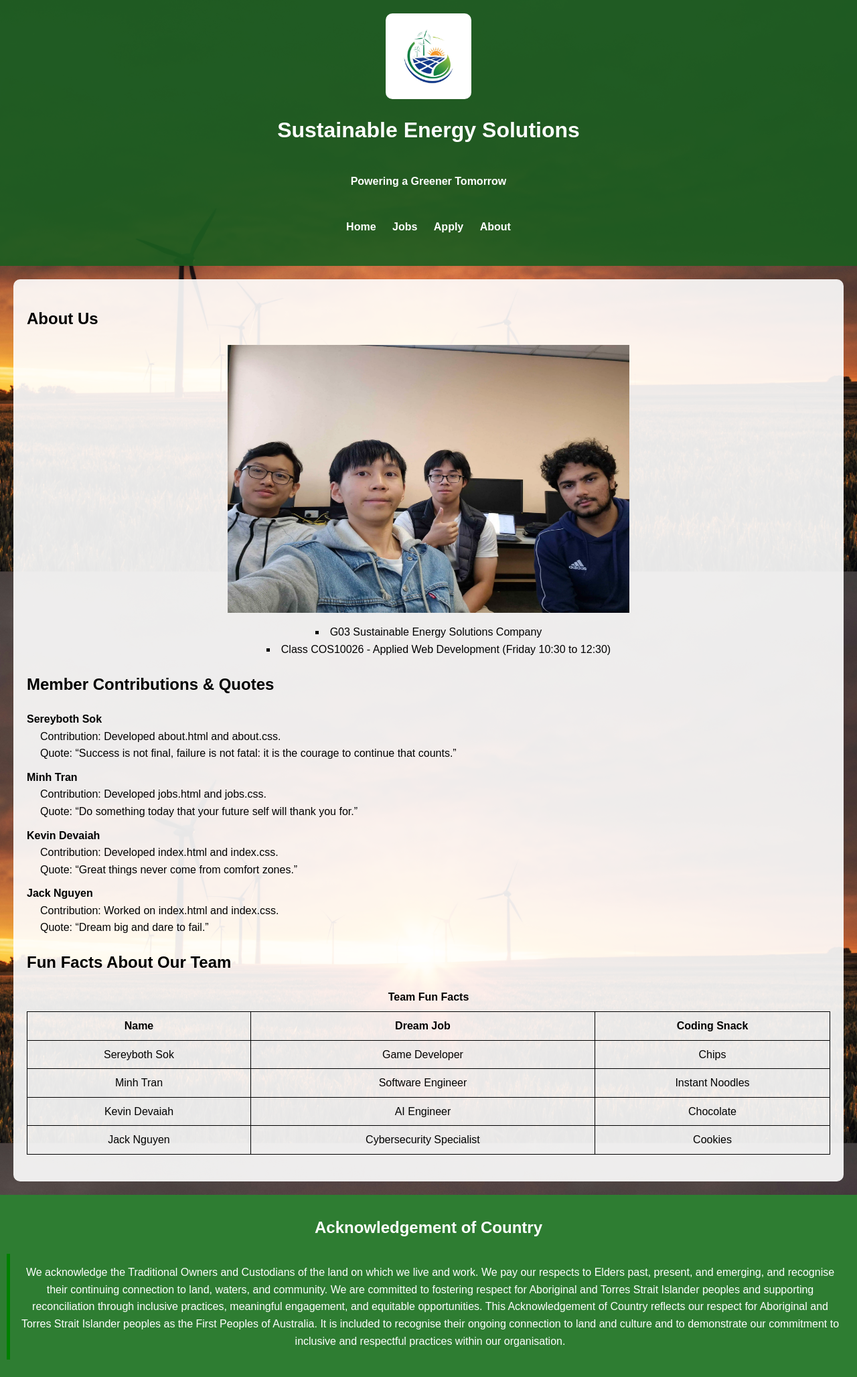
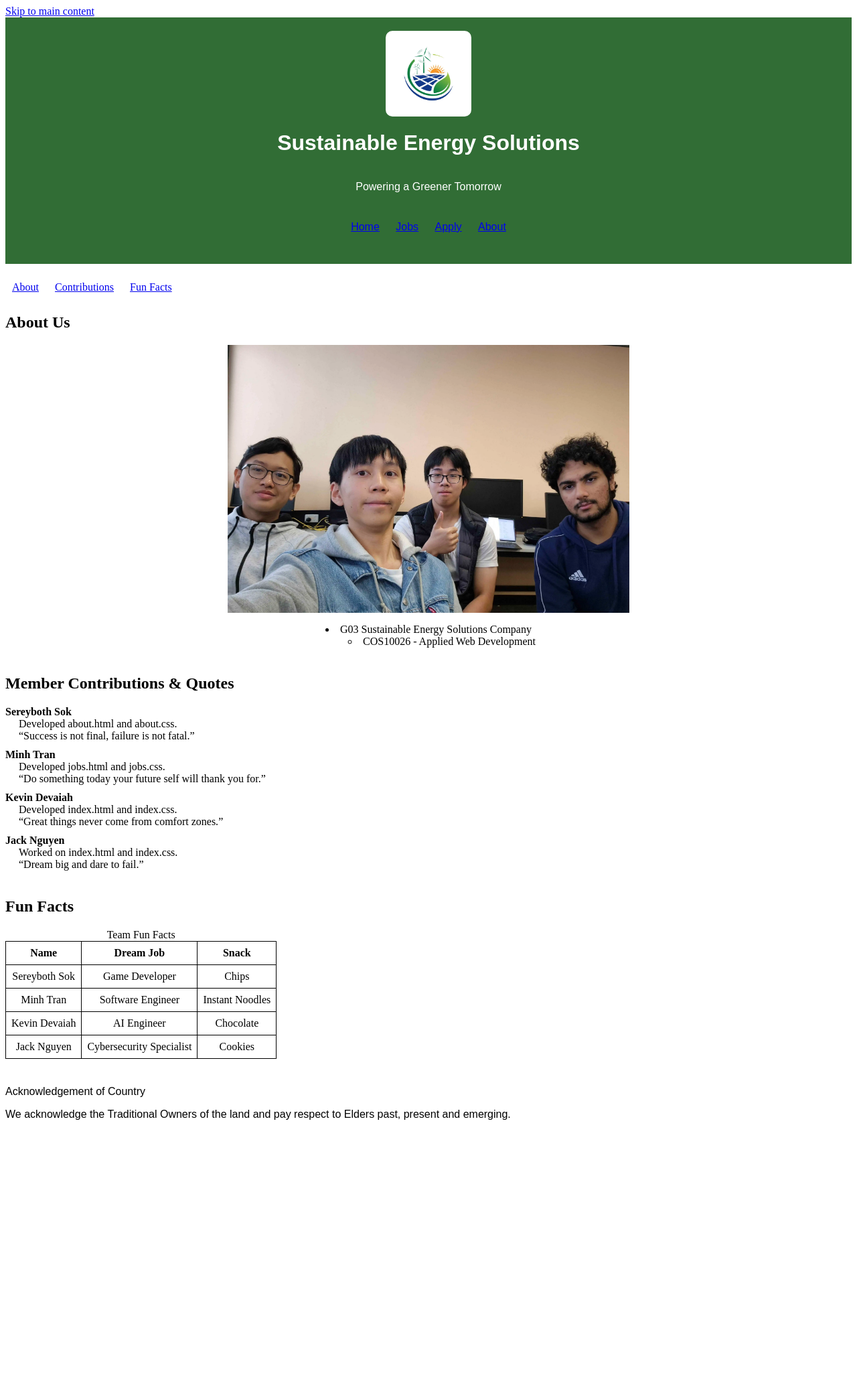
Before and after one commit to MinhSwin/COS10026-Applied_Web_Project_Part_2-Group-Submission-, a PHP site: page /about.html in a window 1280 px wide. Shown: the whole page at 67% size. After the commit the page ends 1672 px from the top, so only its background shows below. Run offline with PHP 8.4, Linux system fonts and the light colour scheme.

Commit message:
Update about page usability and accessibility  (changes to about.html and css)

```diff
--- a/about.css
+++ b/about.css
@@ -1,93 +1,8 @@
-/*
-
-filename: [about.css]
-
-author: [Sereyboth Sok]
-
-created: [8/03/2026]
-
-last modified: [17/04/2026]
-
-description: [Refers to about.html page. For styling the about.html]
-
-*/
-
-/* Page background */
-body {
-    font-family: Arial, sans-serif;
-    margin: 0;
-    line-height: 1.6;
-
-    /* Background image */
-    background-image: url("images/background image Wind turbines.jpg");
-    background-size: cover;
-    background-attachment: fixed;
-}
-/* MAIN */
-
-main {
-    background-color: rgba(255, 255, 255, 0.9);
-    margin: 20px;
-    padding: 20px;
-    border-radius: 10px;
-}
-
-/* HEADER */
-header
-{
-    background-color: rgba(27, 94, 32, 0.9);
-    color: rgb(255, 255, 255);
-    text-align: center;
-    font-size: 2em;
-    font-weight: bold;
-    padding: 20px;
-}
-ul {
-    list-style-type: square;
-    padding-left: 30px;
-}
-.about-list {
-    text-align: center;
-    list-style-position: inside;
-    padding-left: 0;
-}
-
-
-
-/* Navigation */
-nav ul {
-    list-style: none;
-    padding: 10px;
-}
-
-nav ul li {
-    display: inline-block;
-    margin: 10px;
-}
-
-nav a {
-    color: white;
-    text-decoration: none;
-}
-
-nav a:hover {
-    text-decoration: underline;
-}
-
-/* ACKNOWLEDGEMENT */
-
-.acknowledgement {
-
-    border-left: 5px solid green;
-    padding: 15px;
-    margin-top: 20px;
-}
-/* Table */
-
 .table {
     width: 100%;
     border-collapse: collapse;
-    margin-top: 15px;
+    overflow-x: auto;
+    display: block;
 }
 
 .table th,
@@ -97,29 +12,20 @@
     text-align: center;
 }
 
-.table th {
-    font-weight: bold;
-}
-/* Caption spacing */
-.table caption {
-    margin-bottom: 8px;
-    font-weight: bold;
-}
-
-/* Center the image */
 .web-group {
     display: block;
     margin: 10px auto;
+
     width: 600px;
     height: 400px;
+
+    object-fit: cover;
 }
 
-/* Improve spacing */
 section {
-    margin-bottom: 20px;
+    margin-bottom: 40px;
 }
 
-/* Definition list spacing */
 dt {
     font-weight: bold;
     margin-top: 10px;
@@ -129,11 +35,9 @@
     margin-left: 20px;
     margin-bottom: 10px;
 }
-/* FOOTER */
 
-footer {
-    background-color: #2e7d32;
-    color: white;
+.about-list {
     text-align: center;
-    padding: 10px;
+    list-style-position: inside;
+    padding-left: 0;
 }
--- a/about.html
+++ b/about.html
@@ -2,94 +2,100 @@
 <html lang="en">
 <head>
     <meta charset="utf-8">
-    <meta name="description" content="Apply website">
-    <meta name="keywords" content="HTML, About">
+    <meta name="description" content="About Sustainable Energy Solutions">
+    <meta name="keywords" content="HTML, About, Sustainable Energy">
     <meta name="author" content="Sereyboth Sok">
+    <meta name="viewport" content="width=device-width, initial-scale=1.0">
+
+    <link rel="stylesheet" href="style.css">
     <link rel="stylesheet" href="about.css">
-    <link rel="stylesheet" href="style.css">
+
     <title>About Us</title>
 </head>
 
 <body>
 
-<header>
-    <img id="logo" src="images/green-energy-logo.webp" alt="Solar energy logo" class="logo">
+<a class="skip-link" href="#main-content">Skip to main content</a>
+
+<header role="banner">
+    <img id="logo" src="images/green-energy-logo.webp" alt="Solar energy company logo">
     <h1>Sustainable Energy Solutions</h1>
     <p class="slogan">Powering a Greener Tomorrow</p>
 
-    <nav>
+    <nav aria-label="Main navigation">
         <ul>
             <li><a href="index.html">Home</a></li>
             <li><a href="jobs.html">Jobs</a></li>
             <li><a href="apply.html">Apply</a></li>
-            <li><a href="about.html">About</a></li>
+            <li><a href="about.html" aria-current="page">About</a></li>
         </ul>
     </nav>
 </header>
 
-<main>
+<main id="main-content">
 
-    <!-- About Section -->
-    <section>
+    <nav class="page-nav" aria-label="Page sections">
+        <ul>
+            <li><a href="#about">About</a></li>
+            <li><a href="#contributions">Contributions</a></li>
+            <li><a href="#facts">Fun Facts</a></li>
+        </ul>
+    </nav>
+
+    <section id="about">
         <h2>About Us</h2>
 
         <img src="images/web_group.webp"
-             alt="Group members working together"
+             alt="Group members collaborating on a web development project"
              class="web-group">
 
         <ul class="about-list">
             <li>
                 G03 Sustainable Energy Solutions Company
                 <ul>
-                    <li>Class COS10026 - Applied Web Development (Friday 10:30 to 12:30)</li>
+                    <li>COS10026 - Applied Web Development</li>
                 </ul>
             </li>
         </ul>
     </section>
 
-    <!-- Contributions Section -->
-    <section>
+    <section id="contributions">
         <h2>Member Contributions & Quotes</h2>
 
         <dl>
             <dt>Sereyboth Sok</dt>
-            <dd>
-                Contribution: Developed about.html and about.css.<br>
-                Quote: <q>Success is not final, failure is not fatal: it is the courage to continue that counts.</q>
+            <dd>Developed about.html and about.css.<br>
+                <q>Success is not final, failure is not fatal.</q>
             </dd>
 
             <dt>Minh Tran</dt>
-            <dd>
-                Contribution: Developed jobs.html and jobs.css.<br>
-                Quote: <q>Do something today that your future self will thank you for.</q>
+            <dd>Developed jobs.html and jobs.css.<br>
+                <q>Do something today your future self will thank you for.</q>
             </dd>
 
             <dt>Kevin Devaiah</dt>
-            <dd>
-                Contribution: Developed index.html and index.css.<br>
-                Quote: <q>Great things never come from comfort zones.</q>
+            <dd>Developed index.html and index.css.<br>
+                <q>Great things never come from comfort zones.</q>
             </dd>
 
             <dt>Jack Nguyen</dt>
-            <dd>
-                Contribution: Worked on index.html and index.css.<br>
-                Quote: <q>Dream big and dare to fail.</q>
+            <dd>Worked on index.html and index.css.<br>
+                <q>Dream big and dare to fail.</q>
             </dd>
         </dl>
     </section>
 
-    <!-- Fun Facts Section -->
-    <section>
-        <h2>Fun Facts About Our Team</h2>
+    <section id="facts">
+        <h2>Fun Facts</h2>
 
         <table class="table">
             <caption>Team Fun Facts</caption>
 
             <thead>
                 <tr>
-                    <th>Name</th>
-                    <th>Dream Job</th>
-                    <th>Coding Snack</th>
+                    <th scope="col">Name</th>
+                    <th scope="col">Dream Job</th>
+                    <th scope="col">Snack</th>
                 </tr>
             </thead>
 
@@ -99,19 +105,16 @@
                     <td>Game Developer</td>
                     <td>Chips</td>
                 </tr>
-
                 <tr>
                     <td>Minh Tran</td>
                     <td>Software Engineer</td>
                     <td>Instant Noodles</td>
                 </tr>
-
                 <tr>
                     <td>Kevin Devaiah</td>
                     <td>AI Engineer</td>
                     <td>Chocolate</td>
                 </tr>
-
                 <tr>
                     <td>Jack Nguyen</td>
                     <td>Cybersecurity Specialist</td>
@@ -122,17 +125,13 @@
     </section>
 
 </main>
+
 <footer>
-    <h2>Acknowledgement of Country</h2>
-
-    <p class="acknowledgement">
-        We acknowledge the Traditional Owners and Custodians of the land on which we live and work.
-        We pay our respects to Elders past, present, and emerging, and recognise their continuing connection to land, waters, and community.
-        We are committed to fostering respect for Aboriginal and Torres Strait Islander peoples and supporting reconciliation through inclusive practices, meaningful engagement, and equitable opportunities.
-
-        This Acknowledgement of Country reflects our respect for Aboriginal and Torres Strait Islander peoples as the First Peoples of Australia.
-        It is included to recognise their ongoing connection to land and culture and to demonstrate our commitment to inclusive and respectful practices within our organisation.
+    <p>Acknowledgement of Country</p>
+    <p>
+        We acknowledge the Traditional Owners of the land and pay respect to Elders past, present and emerging.
     </p>
 </footer>
+
 </body>
 </html>
```
